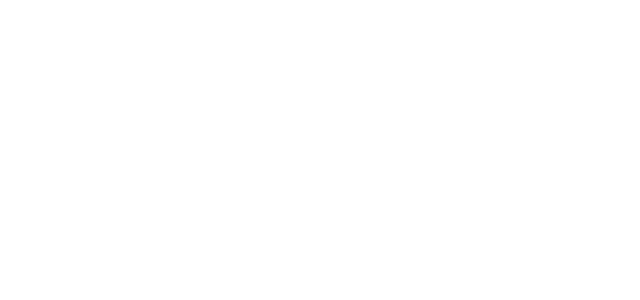
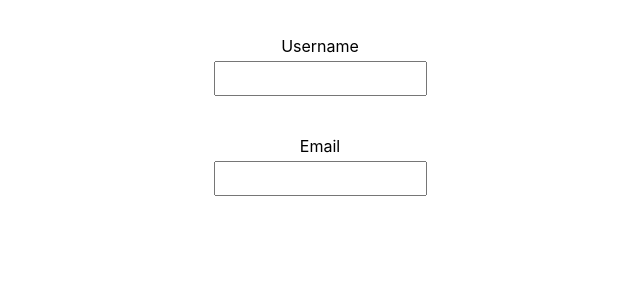
Before and after one commit to fsouzadi1995/react-hook-form-playground, a React (Create React App) app: page / in a window 1280 px wide. Shown: the top 300 px of the page, without its empty margins (320-960 px from the left). Built offline with nearby package versions, Linux system fonts and the light colour scheme.

Commit message:
chore: remove useless stuff

```diff
--- a/src/App.css
+++ /dev/null
@@ -1,38 +0,0 @@
-.App {
-  text-align: center;
-}
-
-.App-logo {
-  height: 40vmin;
-  pointer-events: none;
-}
-
-@media (prefers-reduced-motion: no-preference) {
-  .App-logo {
-    animation: App-logo-spin infinite 20s linear;
-  }
-}
-
-.App-header {
-  background-color: #282c34;
-  min-height: 100vh;
-  display: flex;
-  flex-direction: column;
-  align-items: center;
-  justify-content: center;
-  font-size: calc(10px + 2vmin);
-  color: white;
-}
-
-.App-link {
-  color: #61dafb;
-}
-
-@keyframes App-logo-spin {
-  from {
-    transform: rotate(0deg);
-  }
-  to {
-    transform: rotate(360deg);
-  }
-}
--- a/src/App.tsx
+++ b/src/App.tsx
@@ -1,7 +1,11 @@
-import './App.css';
+import Form from './components/Form';
 
 function App() {
-  return <main></main>;
+  return (
+    <main>
+      <Form />
+    </main>
+  );
 }
 
 export default App;
--- a/src/components/Form.tsx
+++ b/src/components/Form.tsx
@@ -1,11 +1,17 @@
 const Form = (): JSX.Element => {
   return (
-    <form>
-      <label></label>
-      <input />
+    <form autoComplete='off'>
+      <div>
+        <label htmlFor='username'>Username</label>
 
-      <label></label>
-      <input />
+        <input name='username' id='username' type='text' />
+      </div>
+
+      <div>
+        <label htmlFor='email'>Email</label>
+
+        <input name='email' id='email' type='email' />
+      </div>
     </form>
   );
 };
--- a/src/index.css
+++ b/src/index.css
@@ -5,9 +5,40 @@ body {
     sans-serif;
   -webkit-font-smoothing: antialiased;
   -moz-osx-font-smoothing: grayscale;
+  min-height: 100vh;
+}
+
+#root {
+  min-height: 100vh;
+}
+
+main {
+  min-height: 100vh;
 }
 
 code {
   font-family: source-code-pro, Menlo, Monaco, Consolas, 'Courier New',
     monospace;
 }
+
+form {
+  height: 200px;
+  display: grid;
+  align-content: space-around;
+  padding: 1rem;
+  text-align: center;
+}
+
+form > div {
+  display: grid;
+  place-items: center;
+  height: 100%;
+}
+
+label {
+  margin-bottom: 0.33rem;
+}
+
+input {
+  padding: 0.5rem 1rem;
+}
```
Also changed, not shown: src/logo.svg (deleted).
